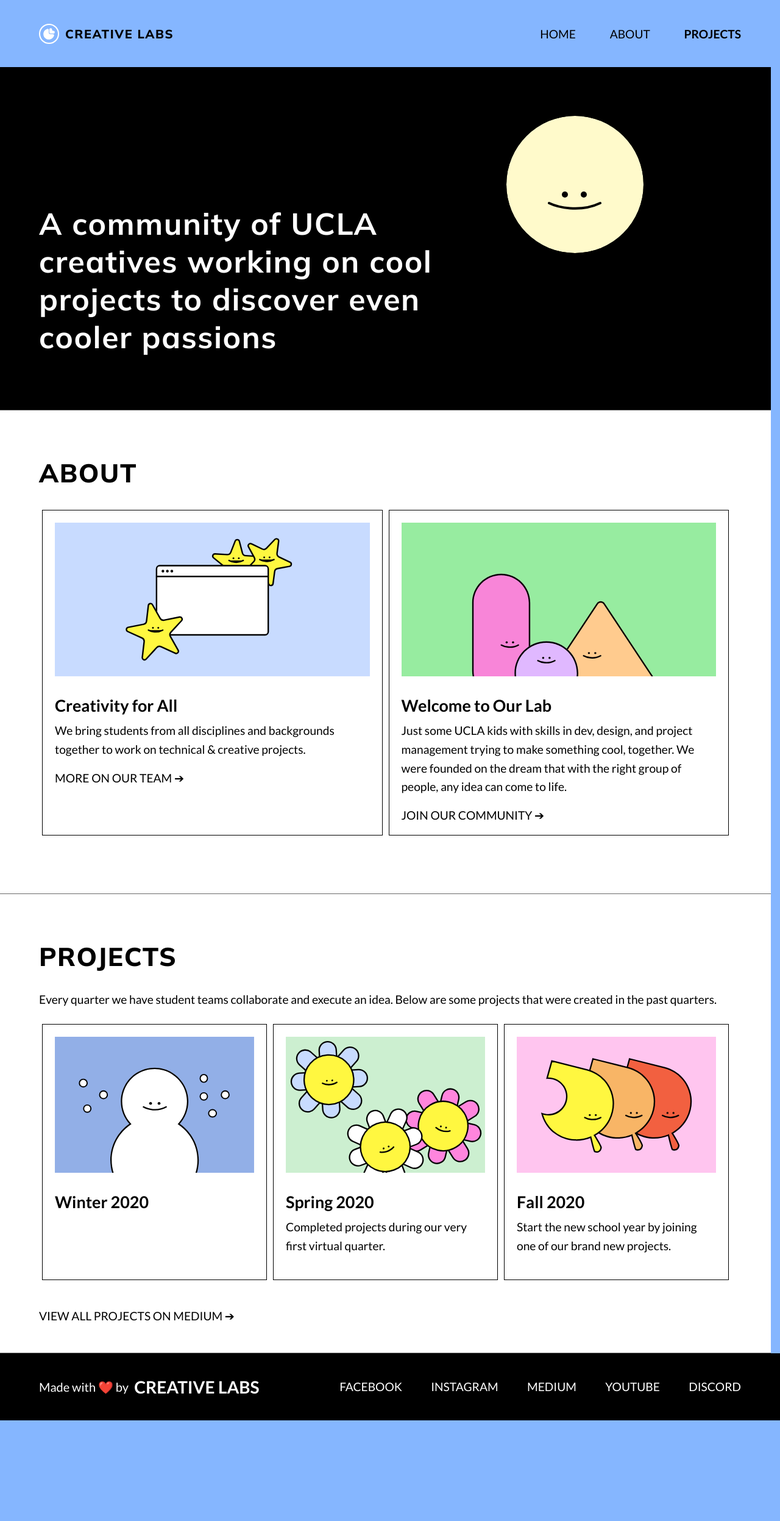
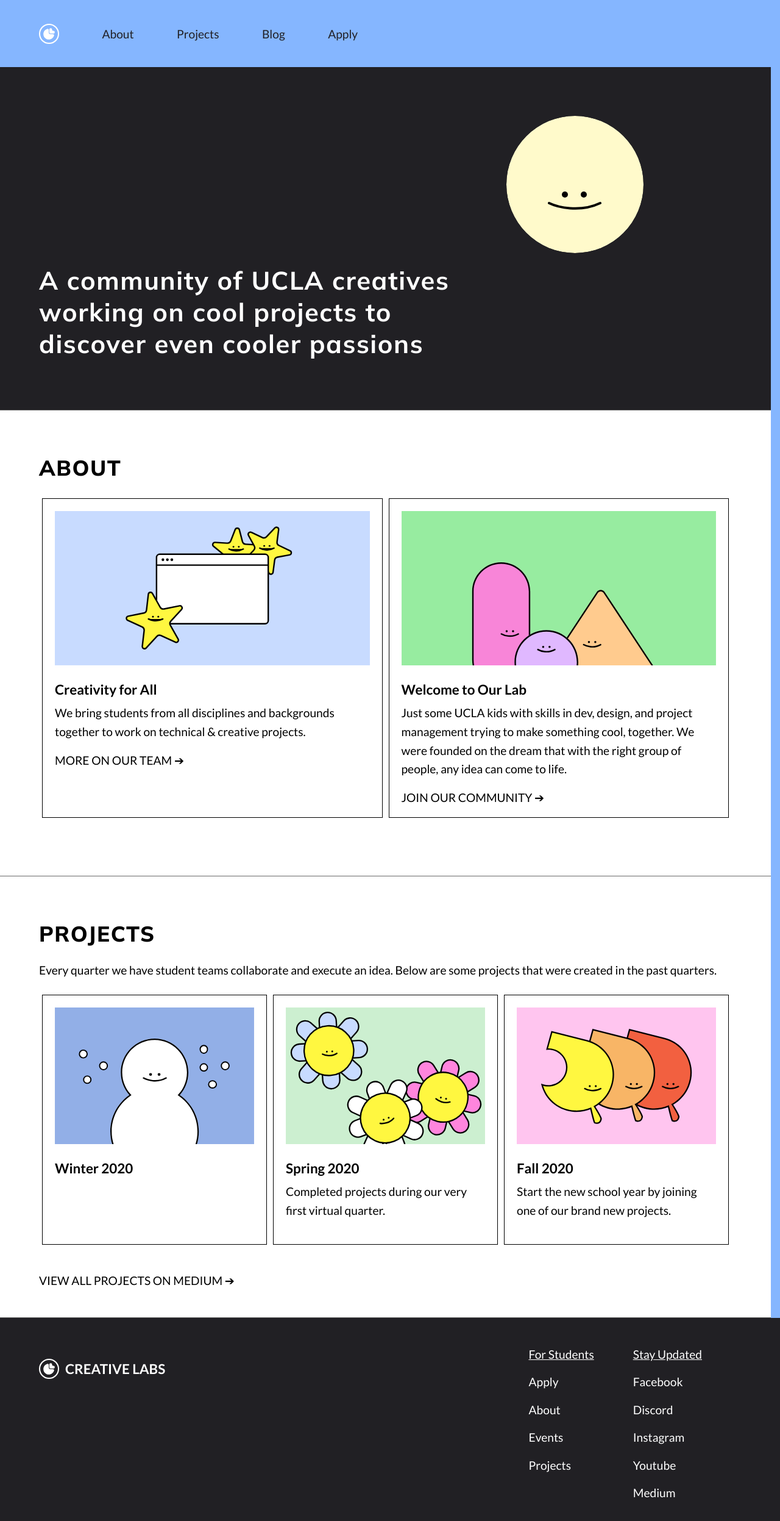
Before and after one commit to UCLA-Creative-Labs/sunshine, a Next.js app: page / in a window 1280 px wide. Shown: the top 2494 px of the page at 61% size. Before the commit the page ends 2329 px from the top, so only its background shows below. Built offline with nearby package versions, Linux system fonts and the light colour scheme.

Commit message:
feat: convert navbar and footer to follow new designs (#77)
* edited navbar to reflect redesign
* edited footer to follow redesign

**considering to make the navbar scrollTop interaction either a custom hook and/or a callback**

Fixes: #80
Fixes: #81

```diff
--- a/components/Footer.tsx
+++ b/components/Footer.tsx
@@ -1,26 +1,51 @@
+import Link from 'next/link';
 import React from 'react';
 
 import styles from '../styles/Footer.module.scss';
 
+const footerLinks = {
+  'For Students': [
+    ['/join', 'Apply'],
+    ['/team', 'About'],
+    ['/events', 'Events'],
+    ['/projects', 'Projects'],
+  ],
+  'Stay Updated': [
+    ['https://www.facebook.com/uclacreatives', 'Facebook'],
+    ['https://www.instagram.com/creativelabsucla', 'Discord'],
+    ['https://www.instagram.com/creativelabsucla', 'Instagram'],
+    ['https://www.youtube.com/channel/UC917WXknuSu1IMn34PdJr3Q', 'Youtube'],
+    ['https://medium.com/creative-labs', 'Medium'],
+  ],
+};
+
 function Footer(): JSX.Element {
   return (
-    <div id={styles.footer}>
-      <span id={styles['footer-tag']}>
-        <p>Made with <span aria-label='heart' role='img'>❤️</span> by</p>
-        <h3 className={styles.logotype}>
-          CREATIVE LABS
-        </h3>
-      </span>
-      <div id={styles['footer-nav']}>
-        <nav>
-          <a target='_blank' rel='noreferrer' href='https://www.facebook.com/uclacreatives'>FACEBOOK</a>
-          <a target='_blank' rel='noreferrer' href='https://www.instagram.com/creativelabsucla/'>INSTAGRAM</a>
-          <a target='_blank' rel='noreferrer' href='https://medium.com/creative-labs'>MEDIUM</a>
-          <a target='_blank' rel='noreferrer' href='https://www.youtube.com/channel/UC917WXknuSu1IMn34PdJr3Q'>YOUTUBE</a>
-          <a target='_blank' rel='noreferrer' href='https://discord.gg/vHenfGNTXJ'>DISCORD</a>
-        </nav>
+    <footer id={styles.footer}>
+      <Link href='/'>
+        <span id={styles['footer-tag']}>
+          <div id={styles.logo}/>
+          <h3 className={styles.logotype}>CREATIVE LABS</h3>
+        </span>
+      </Link>
+      <div id={styles['footer-links']}>
+        {Object.entries(footerLinks).map(([title, links]) =>
+          <div className={styles['footer-col']} key={title}>
+            <div className={styles.title}>{title}</div>
+            {links.map(([path, display]) => {
+              const external = path.charAt(0) === '/'
+                ? {}
+                : {target: '_blank', rel: 'noreferrer'};
+              return (
+                <Link href={path} passHref={true} key={`${title}-${display}`}>
+                  <a {...external}>{display}</a>
+                </Link>
+              );
+            })}
+          </div>,
+        )}
       </div>
-    </div>
+    </footer>
   );
 }
 
--- a/components/Navbar.tsx
+++ b/components/Navbar.tsx
@@ -1,139 +1,67 @@
+import Link from 'next/link';
 import {useRouter} from 'next/router';
 import React, { useState, useEffect, useRef, useContext } from 'react';
 
 import { AppContext } from '../pages/_app';
 import colors from '../styles/_variables.module.scss';
 import styles from '../styles/Navbar.module.scss';
-import splash from '../styles/Splash.module.scss';
+
+const path2Display = {
+  '/team': 'About',
+  '/projects': 'Projects',
+  '/blog': 'Blog',
+  '/join': 'Apply',
+};
 
 function Navbar(): JSX.Element {
   const {isDay} = useContext(AppContext);
+  const pathname = useRouter().pathname;
   const [ scrollTop, setScrollTop ] = useState<number>(0);
-  const [ sectionScrollStates, setSectionScrollStates ]
-    = useState<boolean[]>([ true, false, false, false ]);
-  const router = useRouter();
 
   const navbarRef = useRef<HTMLDivElement>(null);
-  const navigationRef = useRef<HTMLDivElement>(null);
   const logoRef = useRef<HTMLDivElement>(null);
-  const sectionsRef = useRef<(HTMLElement | null)[]>([]);
 
-  const isElementInView = (el: HTMLElement | null): boolean => {
-    if (!el) return false;
-    const rect: DOMRect = el.getBoundingClientRect();
-    return (rect.top >= 0 && rect.top <= window.innerHeight * 0.4)
-      || (rect.bottom <= window.innerHeight && rect.bottom >= window.innerHeight * 0.4);
-  };
-
-  const toNightStyle = () => {
-    if (!navbarRef.current || !navigationRef.current || !logoRef.current)
+  // Thinking this should be a useCallback...
+  const setNavStyle = (setDay: boolean) => {
+    if (!navbarRef.current || !logoRef.current)
       return;
     const navbarStyle = navbarRef.current.style;
-    const navigationStyle = navigationRef.current.style;
     const logoStyle = logoRef.current.style;
 
-    navbarStyle.backgroundColor = colors.navbarBgScroll;
-    navbarStyle.color = colors.navbarTextScroll;
-    navigationStyle.color = colors.navbarTextScroll;
-    logoStyle.filter = 'invert(100%)';
-  };
-
-  const toDayStyle = () => {
-    if (navbarRef.current == null || navigationRef.current == null || logoRef.current == null)
-      return;
-    const navbarStyle = navbarRef.current.style;
-    const navigationStyle = navigationRef.current.style;
-    const logoStyle = logoRef.current.style;
-
-    navbarStyle.backgroundColor = colors.splashBgDay;
-    navbarStyle.color = colors.navbarText;
-    navigationStyle.color = colors.navbarText;
-    logoStyle.filter = 'invert(0%)';
+    navbarStyle.backgroundColor = setDay ? colors.splashBgDay : colors.navbarBgScroll;
+    navbarStyle.color = setDay ? colors.navbarText : colors.navbarTextScroll;
+    logoStyle.filter = setDay ? 'invert(0%)' : 'invert(100%)';
   };
 
   useEffect(() => {
-    // default to body if the element can't be found
-    sectionsRef.current = [
-      document.getElementById(splash.splash),
-      document.getElementById('about'),
-      document.getElementById('projects'),
-    ];
+    const onScroll = () => {
+      setScrollTop(document.documentElement.scrollTop);
+    };
+
+    window.addEventListener('scroll', onScroll);
+    return () => window.removeEventListener('scroll', onScroll);
   }, []);
 
   useEffect(() => {
-    if (!isDay) toNightStyle();
+    setNavStyle(isDay);
   }, [ isDay ]);
 
   useEffect(() => {
     const vpHeight = window.innerHeight;
-
-    if ((scrollTop < 0.2 * vpHeight) && isDay)
-      toDayStyle();
-    else
-      toNightStyle();
-
-    const onScroll = () => {
-      setScrollTop(document.documentElement.scrollTop);
-
-      for (let i = 0; i < sectionsRef.current.length; i++) {
-        if (isElementInView(sectionsRef.current[i])) {
-          const scrollState: boolean[] = new Array(sectionsRef.current.length).fill(false);
-          scrollState[i] = true;
-          setSectionScrollStates(scrollState);
-        }
-      }
-
-    };
-
-    window.addEventListener('scroll', onScroll);
-
-    return () => window.removeEventListener('scroll', onScroll);
+    setNavStyle((scrollTop < 0.2 * vpHeight) && isDay);
   }, [ scrollTop ]);
 
-  /**
-   * Scroll to section if on the root path
-   *
-   * @param el the section element to scroll to
-   */
-  const scrollToElement = (el: HTMLElement | null) => {
-    if (router.pathname !== '/') {
-      void router.push('/');
-    }
-    if (!el) return;
-    const navbarHeight = navbarRef.current?.offsetHeight ?? document.body.offsetHeight - el.offsetHeight;
-    window.scrollBy({
-      top: el.getBoundingClientRect().top - navbarHeight,
-      left: 0,
-      behavior: 'smooth',
-    });
-  };
-
   return (
-    <div id={styles.navbar} ref={navbarRef}>
-      <h3 id={styles.title} className={'logotype'} onClick={() => scrollToElement(sectionsRef.current[0])}>
+    <nav id={styles.navbar} ref={navbarRef}>
+      <Link href='/'>
         <div id={styles.logo} ref={logoRef} />
-        CREATIVE LABS
-      </h3>
-      <div id={styles.navigation} ref={navigationRef}>
-        <nav>
-          <a
-            onClick={() => scrollToElement(sectionsRef.current[0])}
-            style={{ fontWeight: sectionScrollStates[0] ? 700 : 400 }}>
-            HOME
-          </a>
-          <a
-            onClick={() => scrollToElement(sectionsRef.current[1])}
-            style={{ fontWeight: sectionScrollStates[1] ? 700 : 400 }}>
-            ABOUT
-          </a>
-          <a
-            onClick={() => scrollToElement(sectionsRef.current[2])}
-            style={{ fontWeight: sectionScrollStates[2] ? 700 : 400 }}>
-            PROJECTS
-          </a>
-        </nav>
-      </div>
-    </div>
+      </Link>
+      {Object.entries(path2Display).map(([path, display]) =>
+        <Link href={path} key={display}>
+          <h4 style={{fontWeight: path === pathname ? 700 : 400}}>{display}</h4>
+        </Link>,
+      )}
+    </nav>
   );
 }
 
--- a/styles/Footer.module.scss
+++ b/styles/Footer.module.scss
@@ -1,10 +1,10 @@
 @use 'variables.module' as *;
+@use 'mixins.module' as mixin;
 
 #footer {
   display: flex;
   align-items: center;
-  height: $footer-height;
-  width: 100%;
+  padding: $padding-vert $padding-horiz;
   background-color: map-get($colors, footerBg);
   color: map-get($colors, footerText);
   user-select: none;
@@ -12,26 +12,42 @@
 
 #footer-tag {
   display: flex;
+  place-self: flex-start;
   align-items: center;
-  padding-left: $padding-horiz;
   font-weight: 800;
   font-size: 20px;
   text-align: left;
+  cursor: pointer;
 }
 
-#footer-tag > p {
-  font-weight: 400;
-  margin-right: 0.8ch;
+#logo {
+  @include mixin.logo;
+
+  margin-right: 10px;
+  filter: invert(100%);
 }
 
-#footer-nav {
-  text-align: right;
-  flex: 1;
-  justify-content: center;
-  margin-right: 5%;
+#footer-links {
+  display: flex;
   margin-left: auto;
+}
+
+.footer-col {
+  display: flex;
+  flex-wrap: wrap;
+  flex-direction: column;
+  margin-right: $padding-horiz;
   color: map-get($colors, footerText);
-  overflow: hidden;
+
+  .title {
+    color: inherit;
+    text-decoration: underline;
+  }
+
+  a {
+    cursor: pointer;
+    margin-top: 1.4rem;
+  }
 }
 
 #footer-nav a {
@@ -40,28 +56,16 @@
 
 @media only screen and (max-width: 600px) {
   #footer {
-    width: 100vw;
-    display: inline-block;
-    text-align: center;
-    height: $footer-height-mobile;
+    padding: $padding-vert-mobile $padding-horiz-mobile;
+    flex-direction: column;
+    align-items: flex-start;
   }
 
-  #footer-tag {
-    align-items: center;
-    justify-content: center;
-    padding: 0;
+  #footer-links {
+    margin: 0;
   }
 
-  #footer-nav {
-    text-align: center;
-    padding: 0 0 1em;
-    margin-right: 0;
-    padding-right: 4%;
-    overflow: scroll;
-  }
-
-  #footer-nav a {
-    text-decoration: none;
-    font-size: 0.9em;
+  .footer-col {
+    margin: right;
   }
 }
--- a/styles/Navbar.module.scss
+++ b/styles/Navbar.module.scss
@@ -1,78 +1,40 @@
 @use 'variables.module' as *;
+@use '_mixins.module' as mixin;
 
 #navbar {
+  // Fixed Properties
   display: flex;
+  position: fixed;
   align-items: center;
-  height: $navbar-height;
+  top: 0;
   width: 100%;
   z-index: 100;
-  position: fixed;
-  top: 0;
   background-color: map-get($colors, splashBgDay);
   color: map-get($colors, navbarText);
   transition: background-color $navbar-transition, color $navbar-transition;
   user-select: none;
-}
 
-#title {
-  display: flex;
-  align-items: center;
-  padding-left: $padding-horiz;
-  font-weight: 800;
-  font-size: 20px;
-  text-align: left;
-  cursor: pointer;
+  // Responsive Properties
+  height: $navbar-height;
+  padding: 0 $padding-horiz;
+
+  * {
+    cursor: pointer;
+  }
+
+  h4 {
+    margin-left: 5.5%;
+  }
 }
 
 #logo {
-  width: 33px;
-  height: 33px;
-  margin-right: 10px;
-  background-image: url('../public/cl-logo.svg');
-  background-position: center;
-  filter: invert(0%);
-  transition: filter $navbar-transition;
-}
-
-#navigation {
-  text-align: right;
-  flex: 1;
-  justify-content: center;
-  margin-right: 5%;
-  margin-left: auto;
-  color: map-get($colors, navbarText);
-  transition: color $navbar-transition;
-}
-
-#navigation a {
-  padding-left: 6%;
-  cursor: pointer;
+  @include mixin.logo;
 }
 
 @media only screen and (max-width: 600px) {
   #navbar {
-    width: 100vw;
-    display: inline-block;
-    text-align: center;
+    padding: 0 $padding-horiz-mobile;
     height: $navbar-height-mobile;
-    border-bottom: 1px solid black;
-  }
-
-  #title {
-    justify-content: center;
-    padding: 0;
-  }
-
-  #navigation {
-    text-align: center;
-    padding: 0 0 1em;
-    margin-right: 0;
-    padding-right: 4%;
-    overflow: scroll;
-  }
-
-  #navigation a {
-    text-decoration: none;
-    font-size: 0.9em;
+    font-size: 1rem;
   }
 }
--- /dev/null
+++ b/styles/_mixins.module.scss
@@ -0,0 +1,20 @@
+@use 'variables.module' as *;
+
+@mixin logo {
+  // Fixed Properties
+  background-image: url('../public/cl-logo.svg');
+  background-repeat: no-repeat;
+  background-position: center;
+  background-size: contain;
+  filter: invert(0%);
+  transition: filter $navbar-transition;
+
+  // Responsive Properties
+  width: 33px;
+  height: 33px;
+
+  @media screen and (max-width: 600px) {
+    width: 25px;
+    height: 25px;
+  }
+}
--- a/styles/_variables.module.scss
+++ b/styles/_variables.module.scss
@@ -1,11 +1,11 @@
 @import url('https://fonts.googleapis.com/css2?family=Lato:wght@400;700&family=Mulish:wght@700;800&display=swap');
 
 // Fonts
-$heading-bold-font:  normal 700 2.6em 'Mulish', sans-serif;
-$heading-xbold-font: normal 800 2.2em 'Mulish', sans-serif;
-$logo-font: normal 700 1em 'Mulish', sans-serif;
-$body-reg-font:  normal 400 1.2em 'Lato', sans-serif;
-$body-bold-font: normal 700 1.4em 'Lato', sans-serif;
+$heading-bold-font:  normal 700 2.6rem 'Mulish', sans-serif;
+$heading-xbold-font: normal 800 2.2rem 'Mulish', sans-serif;
+$logo-font: normal 700 1rem 'Mulish', sans-serif;
+$body-reg-font:  normal 400 1.2rem 'Lato', sans-serif;
+$body-bold-font: normal 700 1.4rem 'Lato', sans-serif;
 
 $logo-kerning: 0.1rem;
 $heading-kerning: 0.1rem;
@@ -23,13 +23,13 @@ $max-section-width: 1440px;
 // Colors
 $colors: (
   splashBgDay: #85b6ff,
-  splashBgNight: #000,
-  splashTextDay: #000,
+  splashBgNight: #212024,
+  splashTextDay: #212024,
   splashTextNight: #fff,
-  navbarBgScroll: #000,
-  navbarText: #000,
+  navbarBgScroll: #212024,
+  navbarText: #212024,
   navbarTextScroll: #fff,
-  footerBg: #000,
+  footerBg: #212024,
   footerText: #fff,
 );
 
--- a/styles/globals.scss
+++ b/styles/globals.scss
@@ -23,6 +23,10 @@ h2 {
 
 h3 {
   font: $body-bold-font;
+}
+
+h4 {
+  font: $body-reg-font;
 }
 
 p {
@@ -65,7 +69,3 @@ a {
     font-size: 36px;
   }
 }
-
-.Toastify__toast-body {
-  font-family: 'Lato', sans-serif;
-}
```
